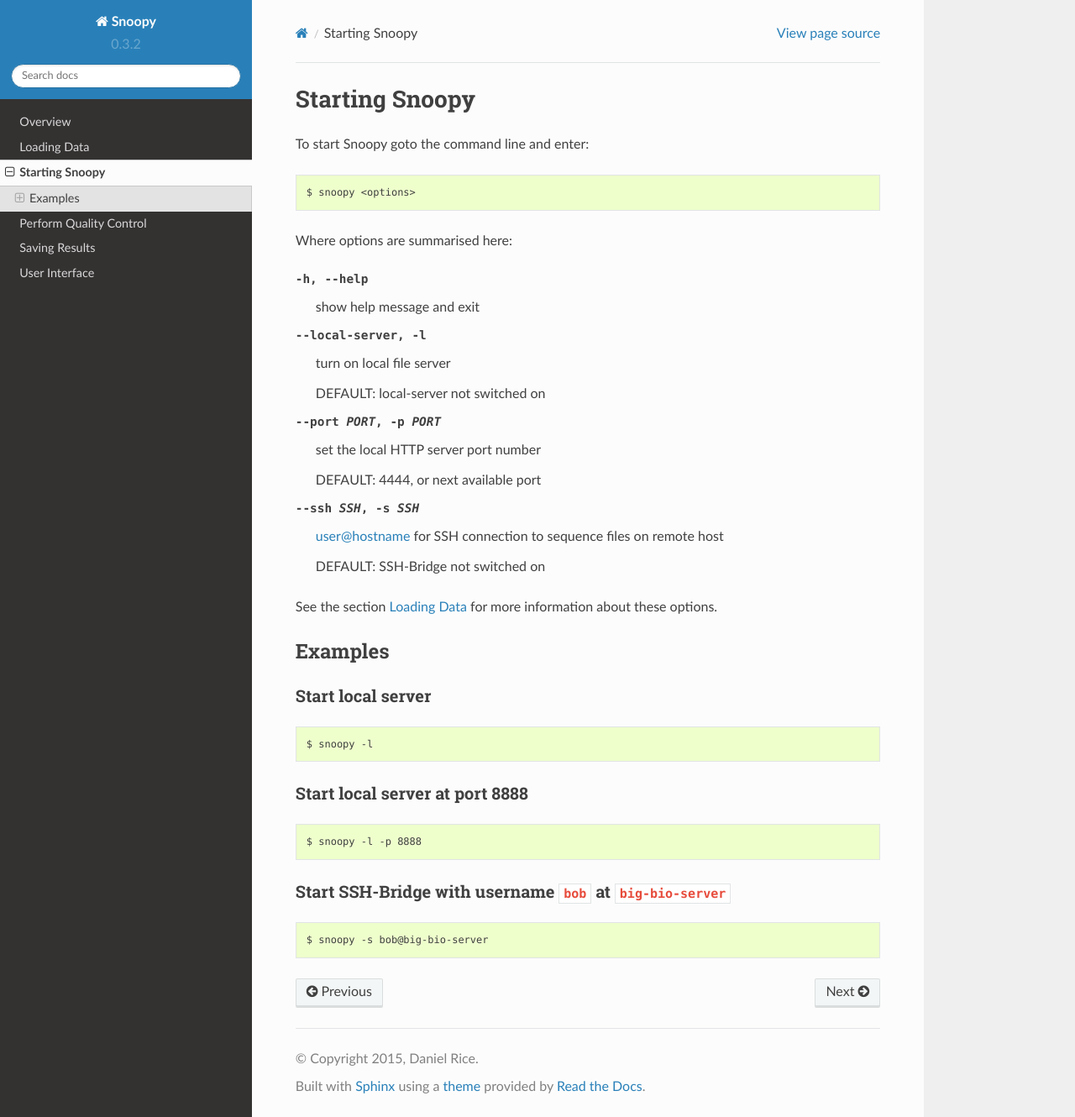
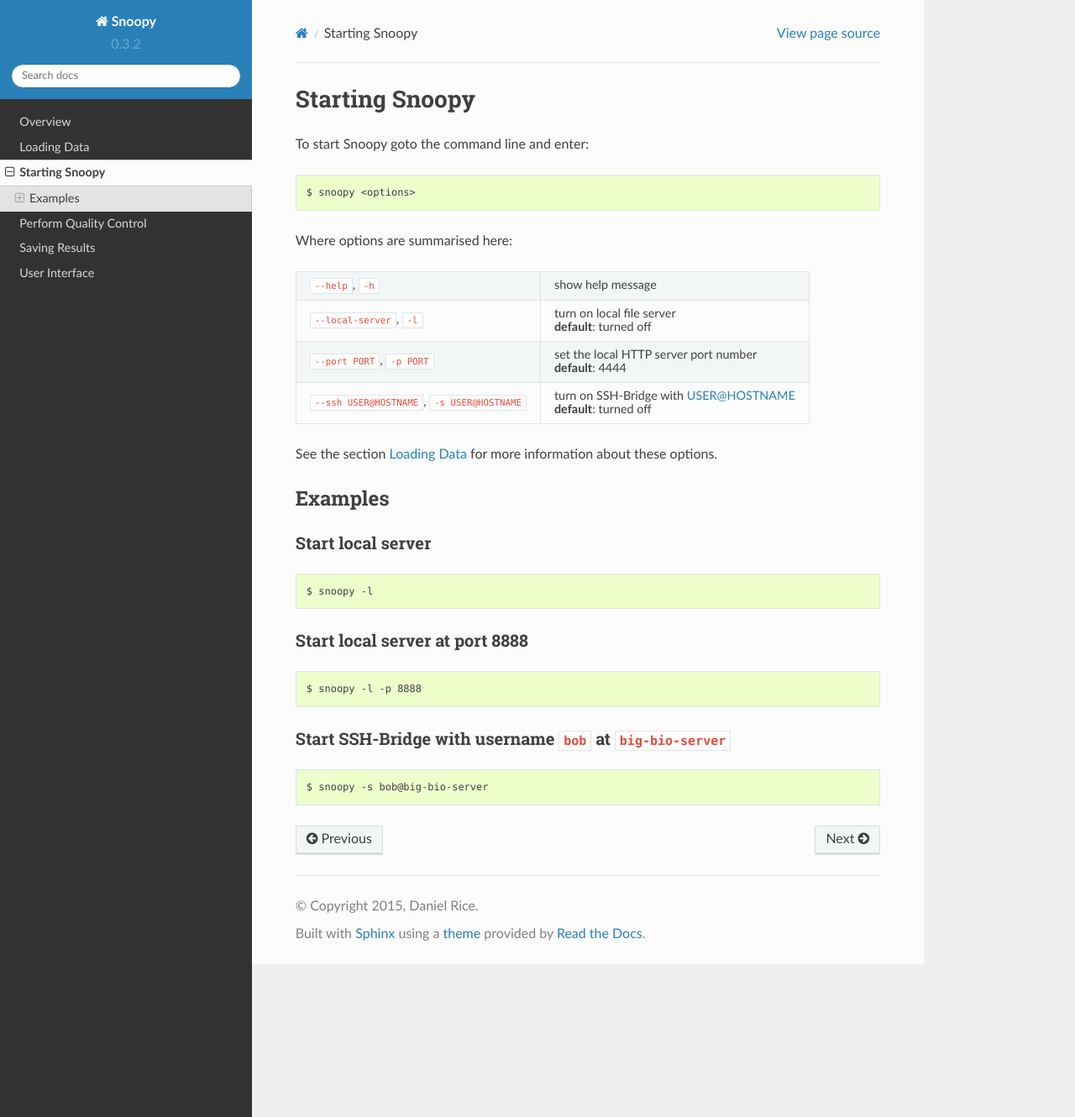
Before and after one commit to wtsi-medical-genomics/snoopy, a Sphinx documentation site: the page built from docs/source/starting_snoopy.rst, in a window 1280 px wide and 1330 px high. Shown: the whole window at 84% size. Built offline with Sphinx 7.4.7 and the Read the Docs theme 2.0.0, drawn with Linux system fonts in a browser that asks for light colours.

Commit message:
Docs: cleaning up options table.

```diff
--- a/docs/source/starting_snoopy.rst
+++ b/docs/source/starting_snoopy.rst
@@ -9,22 +9,25 @@
 
 Where options are summarised here:
 
--h, --help            show help message and exit
-
---local-server, -l    turn on local file server
-
-                      DEFAULT: local-server not switched on
-
---port PORT, -p PORT  set the local HTTP server port number
-
-                      DEFAULT: 4444, or next available port
-
---ssh SSH, -s SSH     user@hostname for SSH connection to sequence files on remote host
-
-                      DEFAULT: SSH-Bridge not switched on
++-------------------------+------------------------------------------------+
+| ``--help``, ``-h``      | show help message                              |
+|                         |                                                |
+|                         |                                                |
++-------------------------+------------------------------------------------+
+| ``--local-server``,     | turn on local file server                      |
+| ``-l``                  |                                                |
+|                         | **default**: turned off                        |
++-------------------------+------------------------------------------------+
+| ``--port PORT``,        | set the local HTTP server port number          |
+| ``-p PORT``             |                                                |
+|                         | **default**: 4444                              |
++-------------------------+------------------------------------------------+
+| ``--ssh USER@HOSTNAME``,| turn on SSH-Bridge with USER@HOSTNAME          |
+| ``-s USER@HOSTNAME``    |                                                |
+|                         | **default**: turned off                        |
++-------------------------+------------------------------------------------+
 
 See the section :ref:`loading-data` for more information about these options.
-
 
 
 ********
@@ -44,7 +47,7 @@
     $ snoopy -l -p 8888
 
 Start SSH-Bridge with username ``bob`` at ``big-bio-server``
-================
+============================================================
 ::
 
     $ snoopy -s bob@big-bio-server
```
